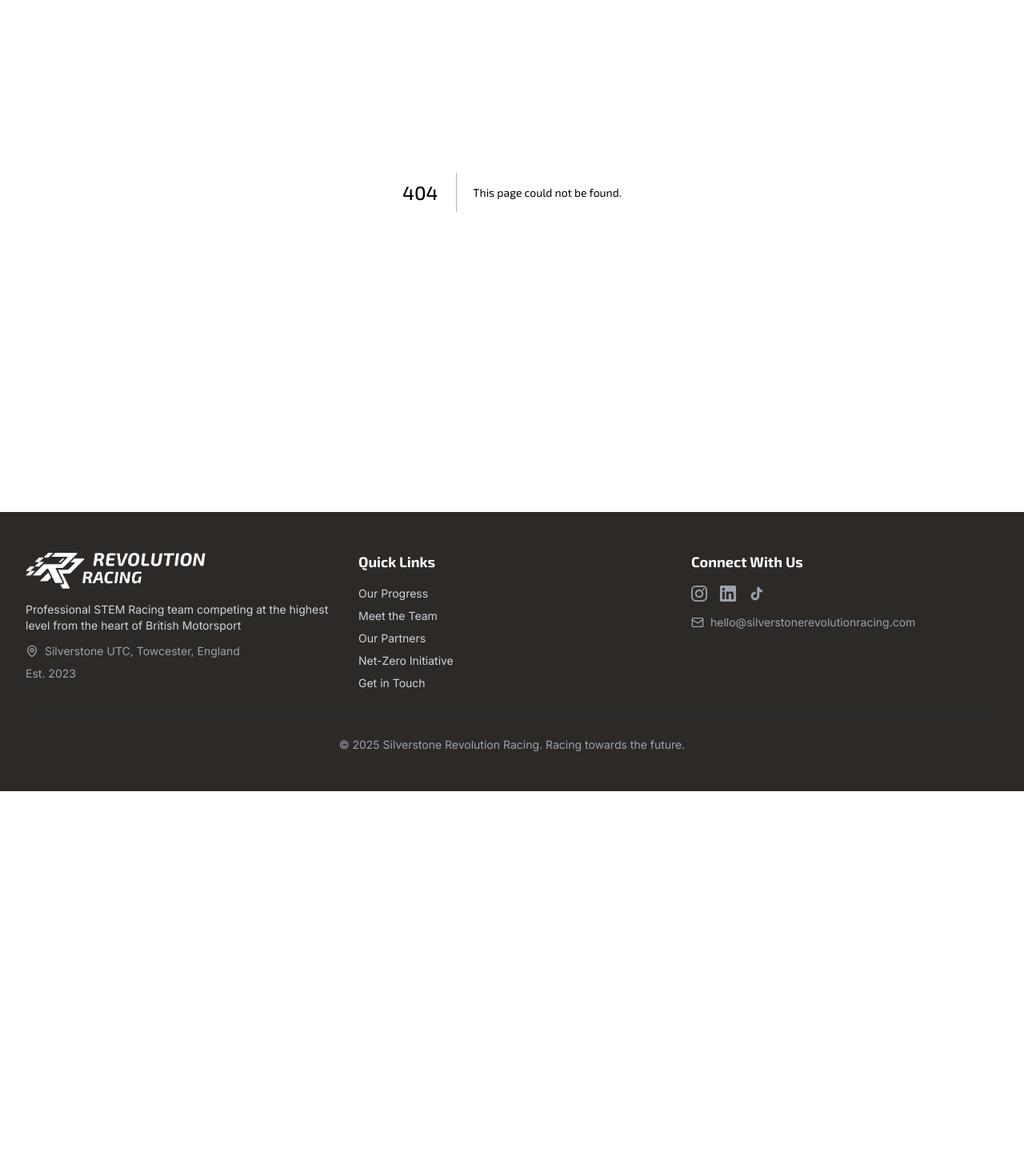
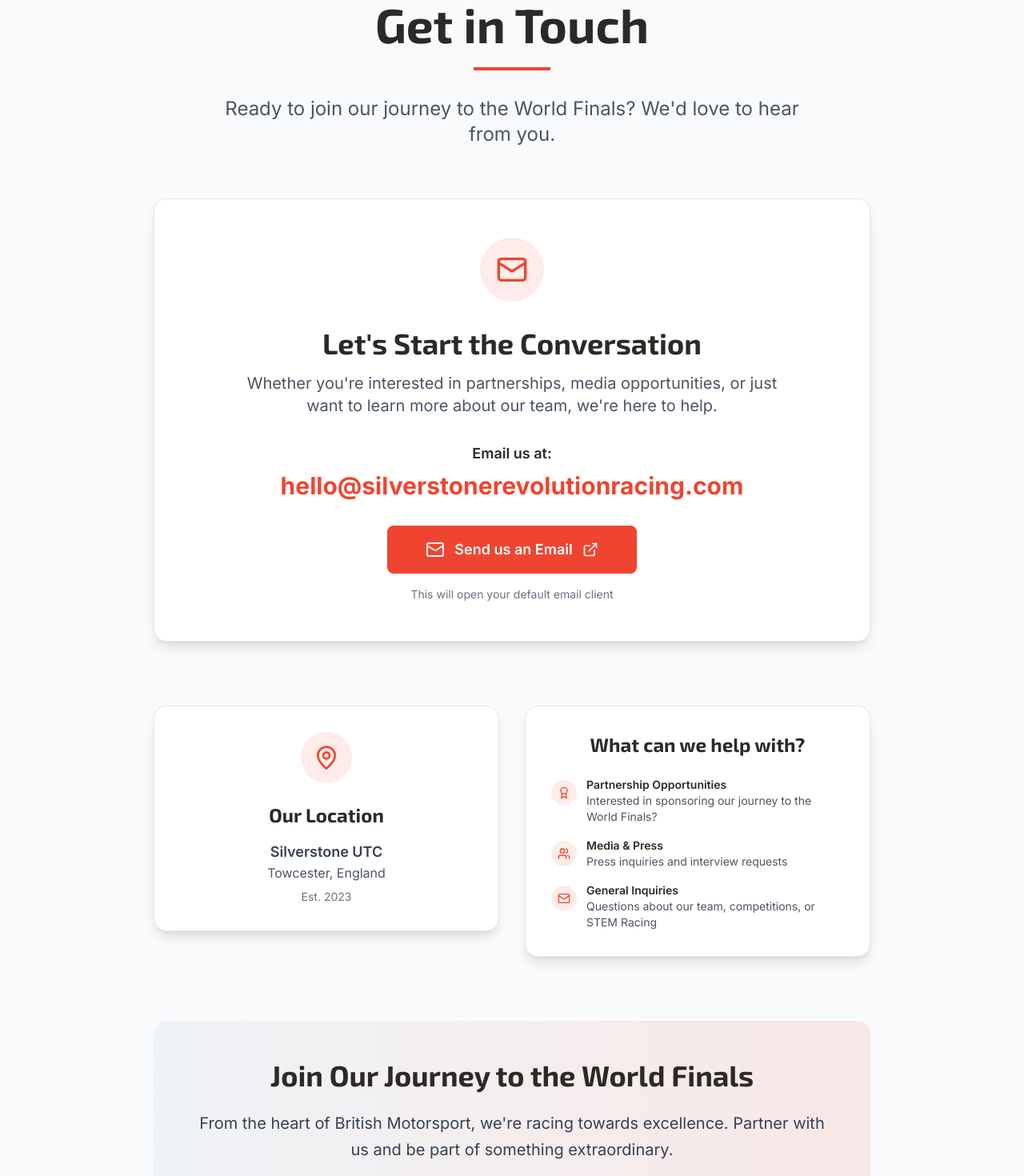
Before and after one commit to exleydesigns/silverstone-revolution-racing, a Next.js app: page /contact in a window 1280 px wide. Before the commit this address had no page. Shown: the part 160-1630 px from the top of the page at 80% size. Before the commit the page ends 1149 px from the top, so only its background shows below. Built offline with nearby package versions, Linux system fonts and the light colour scheme.

Commit message:
contact page start

```diff
--- /dev/null
+++ b/src/app/contact/page.tsx
@@ -0,0 +1,14 @@
+'use client'
+import Navbar from '@/components/layout/Navbar'
+import Contact from '@/components/sections/Contact'
+
+export default function ContactPage() {
+  return (
+    <>
+      <Navbar />
+      <div className="pt-20 min-h-screen bg-gray-50">
+        <Contact />
+      </div>
+    </>
+  )
+}
--- /dev/null
+++ b/src/components/sections/Contact.tsx
@@ -0,0 +1,258 @@
+'use client'
+import { motion } from 'framer-motion'
+import { Mail, MapPin, Users, Award, ExternalLink } from 'lucide-react'
+import teamData from '@/data/team.json'
+
+export default function Contact() {
+  const containerVariants = {
+    hidden: { opacity: 0 },
+    visible: {
+      opacity: 1,
+      transition: {
+        staggerChildren: 0.15,
+        delayChildren: 0.3
+      }
+    }
+  }
+
+  const itemVariants = {
+    hidden: { opacity: 0, y: 30 },
+    visible: {
+      opacity: 1,
+      y: 0,
+      transition: { duration: 0.6, ease: "easeOut" }
+    }
+  }
+
+  const cardVariants = {
+    hidden: { opacity: 0, scale: 0.9 },
+    visible: {
+      opacity: 1,
+      scale: 1,
+      transition: { duration: 0.5, ease: "easeOut" }
+    }
+  }
+
+  const contactReasons = [
+    { icon: Award, title: "Partnership Opportunities", description: "Interested in sponsoring our journey to the World Finals?" },
+    { icon: Users, title: "Media & Press", description: "Press inquiries and interview requests" },
+    { icon: Mail, title: "General Inquiries", description: "Questions about our team, competitions, or STEM Racing" }
+  ]
+
+  return (
+    <section className="py-20 bg-gray-50">
+      <div className="max-w-7xl mx-auto px-4 sm:px-6 lg:px-8">
+
+        {/* Header */}
+        <motion.div
+          initial="hidden"
+          animate="visible"
+          variants={containerVariants}
+          className="text-center mb-16"
+        >
+          <motion.h2
+            variants={itemVariants}
+            className="text-4xl md:text-5xl lg:text-6xl font-bold text-brand-black mb-6 font-exo2"
+          >
+            Get in Touch
+          </motion.h2>
+          <motion.div
+            variants={itemVariants}
+            className="w-24 h-1 bg-brand-red mx-auto mb-8"
+          />
+          <motion.p
+            variants={itemVariants}
+            className="text-xl md:text-2xl text-gray-600 max-w-3xl mx-auto font-inter leading-relaxed"
+          >
+            Ready to join our journey to the World Finals? We&apos;d love to hear from you.
+          </motion.p>
+        </motion.div>
+
+        {/* Main Contact Section */}
+        <motion.div
+          initial="hidden"
+          whileInView="visible"
+          viewport={{ once: true, margin: "-50px" }}
+          variants={containerVariants}
+          className="max-w-4xl mx-auto mb-20"
+        >
+          <motion.div
+            variants={cardVariants}
+            className="bg-white rounded-2xl shadow-lg border border-gray-200 p-8 md:p-12 text-center"
+          >
+            <motion.div
+              variants={itemVariants}
+              className="w-20 h-20 bg-brand-red/10 rounded-full flex items-center justify-center mx-auto mb-8"
+            >
+              <Mail className="text-brand-red" size={40} />
+            </motion.div>
+
+            <motion.h3
+              variants={itemVariants}
+              className="text-3xl md:text-4xl font-bold text-brand-black font-exo2 mb-4"
+            >
+              Let&apos;s Start the Conversation
+            </motion.h3>
+
+            <motion.p
+              variants={itemVariants}
+              className="text-xl text-gray-600 font-inter mb-8 max-w-2xl mx-auto"
+            >
+              Whether you&apos;re interested in partnerships, media opportunities, or just want to learn more about our team, we&apos;re here to help.
+            </motion.p>
+
+            <motion.div
+              variants={itemVariants}
+              className="mb-8"
+            >
+              <p className="text-lg font-semibold text-brand-black font-inter mb-2">
+                Email us at:
+              </p>
+              <a
+                href="mailto:hello@silverstonerevolutionracing.com"
+                className="text-2xl md:text-3xl font-bold text-brand-red hover:underline font-inter"
+              >
+                hello@silverstonerevolutionracing.com
+              </a>
+            </motion.div>
+
+            <motion.button
+              variants={itemVariants}
+              onClick={() => window.location.href = 'mailto:hello@silverstonerevolutionracing.com'}
+              className="px-12 py-4 bg-brand-red hover:bg-red-600 text-white font-semibold rounded-lg transition-colors duration-300 font-inter inline-flex items-center space-x-3 text-lg"
+              whileHover={{ scale: 1.05 }}
+              whileTap={{ scale: 0.95 }}
+            >
+              <Mail size={24} />
+              <span>Send us an Email</span>
+              <ExternalLink size={20} />
+            </motion.button>
+
+            <motion.p
+              variants={itemVariants}
+              className="text-sm text-gray-500 font-inter mt-4"
+            >
+              This will open your default email client
+            </motion.p>
+          </motion.div>
+        </motion.div>
+
+        {/* Contact Information */}
+        <div className="grid md:grid-cols-2 gap-8 max-w-4xl mx-auto mb-20">
+
+          {/* Location */}
+          <motion.div
+            initial="hidden"
+            whileInView="visible"
+            viewport={{ once: true, margin: "-50px" }}
+            variants={containerVariants}
+          >
+            <motion.div
+              variants={cardVariants}
+              className="bg-white rounded-2xl shadow-lg border border-gray-200 p-8 text-center"
+            >
+              <motion.div
+                variants={itemVariants}
+                className="w-16 h-16 bg-brand-red/10 rounded-full flex items-center justify-center mx-auto mb-6"
+              >
+                <MapPin className="text-brand-red" size={32} />
+              </motion.div>
+
+              <motion.h3
+                variants={itemVariants}
+                className="text-2xl font-bold text-brand-black font-exo2 mb-4"
+              >
+                Our Location
+              </motion.h3>
+
+              <motion.div variants={itemVariants}>
+                <p className="text-lg font-semibold text-gray-700 font-inter">{teamData.teamInfo.school}</p>
+                <p className="text-gray-600 font-inter">{teamData.teamInfo.location}</p>
+                <p className="text-sm text-gray-500 font-inter mt-2">Est. {teamData.teamInfo.founded}</p>
+              </motion.div>
+            </motion.div>
+          </motion.div>
+
+          {/* Quick Info */}
+          <motion.div
+            initial="hidden"
+            whileInView="visible"
+            viewport={{ once: true, margin: "-50px" }}
+            variants={containerVariants}
+          >
+            <motion.div
+              variants={cardVariants}
+              className="bg-white rounded-2xl shadow-lg border border-gray-200 p-8"
+            >
+              <motion.h3
+                variants={itemVariants}
+                className="text-2xl font-bold text-brand-black font-exo2 mb-6 text-center"
+              >
+                What can we help with?
+              </motion.h3>
+
+              <div className="space-y-4">
+                {contactReasons.map((reason) => (
+                  <motion.div
+                    key={reason.title}
+                    variants={itemVariants}
+                    className="flex items-start space-x-3"
+                  >
+                    <div className="w-8 h-8 bg-brand-red/10 rounded-full flex items-center justify-center flex-shrink-0 mt-1">
+                      <reason.icon className="text-brand-red" size={16} />
+                    </div>
+                    <div>
+                      <h4 className="font-semibold text-brand-black font-inter text-sm">
+                        {reason.title}
+                      </h4>
+                      <p className="text-gray-600 font-inter text-sm">
+                        {reason.description}
+                      </p>
+                    </div>
+                  </motion.div>
+                ))}
+              </div>
+            </motion.div>
+          </motion.div>
+        </div>
+
+        {/* Bottom CTA */}
+        <motion.div
+          initial="hidden"
+          whileInView="visible"
+          viewport={{ once: true, margin: "-100px" }}
+          variants={containerVariants}
+          className="text-center"
+        >
+          <motion.div
+            variants={cardVariants}
+            className="bg-gradient-to-r from-brand-blue/10 to-brand-red/10 rounded-2xl p-8 md:p-12 max-w-4xl mx-auto"
+          >
+            <motion.h3
+              variants={itemVariants}
+              className="text-3xl md:text-4xl font-bold text-brand-black font-exo2 mb-6"
+            >
+              Join Our Journey to the World Finals
+            </motion.h3>
+            <motion.p
+              variants={itemVariants}
+              className="text-xl text-gray-700 font-inter leading-relaxed mb-8"
+            >
+              From the heart of British Motorsport, we&apos;re racing towards excellence. Partner with us and be part of something extraordinary.
+            </motion.p>
+            <motion.button
+              variants={itemVariants}
+              onClick={() => window.location.href = 'mailto:hello@silverstonerevolutionracing.com?subject=Partnership Inquiry'}
+              className="px-10 py-4 bg-brand-red hover:bg-red-600 text-white font-semibold rounded-lg transition-colors duration-300 font-inter inline-flex items-center space-x-2"
+              whileHover={{ scale: 1.05 }}
+              whileTap={{ scale: 0.95 }}
+            >
+              <Mail size={20} />
+              <span>Get in Touch Today</span>
+            </motion.button>
+          </motion.div>
+        </motion.div>
+      </div>
+    </section>
+  )
+}
```
